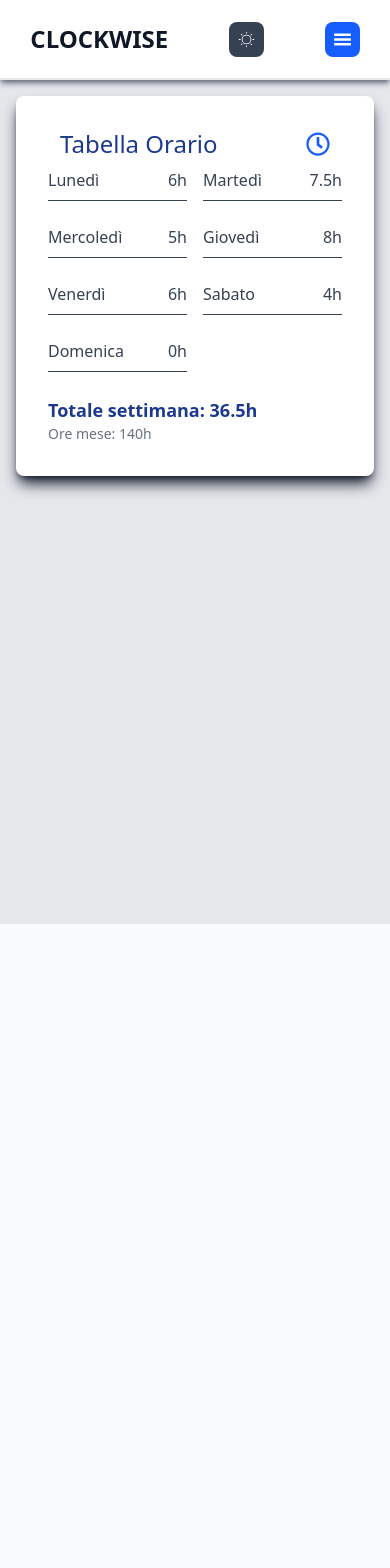
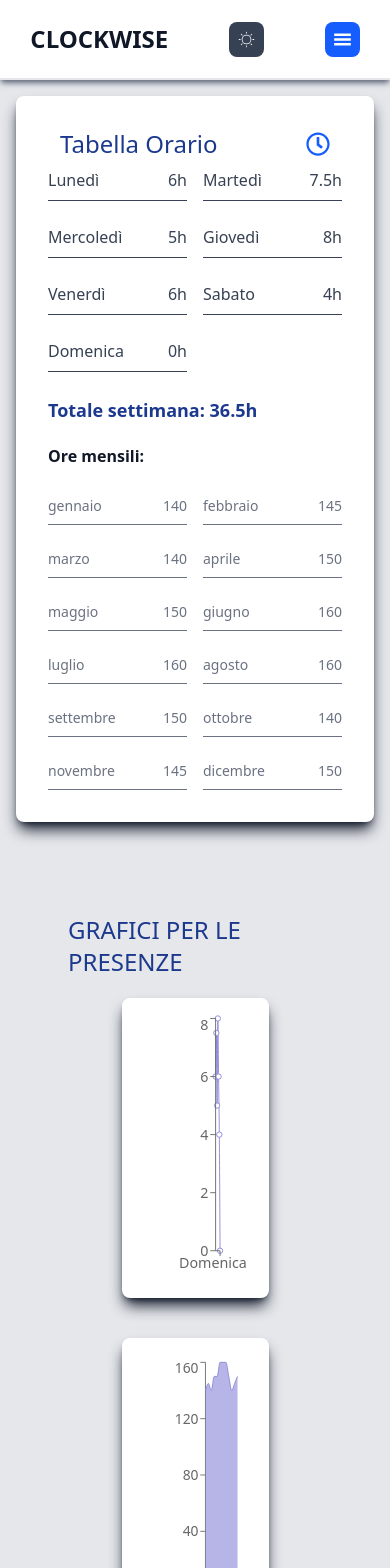
Before and after one commit to EliaGiolli/ClockWise---React-ts, a React (Vite) app: page / in a window 390 px wide. Shown: the top 1568 px of the page. Before the commit the page ends 924 px from the top, so only its background shows below. Built offline with nearby package versions, Linux system fonts and the light colour scheme.

Commit message:
created and animated the Chart.tsx component

```diff
--- a/src/Dashboard.tsx
+++ b/src/Dashboard.tsx
@@ -1,3 +1,4 @@
+import Charts from "./layouts/Charts";
 import Navbar from "./layouts/Navbar"
 import TimeSummary from "./layouts/TimeSummary"
 
@@ -13,6 +14,7 @@ function Dashboard() {
       <Navbar />
       <main className={`${initialTheme === 'light'?'bg-gray-200 text-gray-900':'bg-gray-700 text-white'} flex flex-col w-full min-h-screen p-4`}>
           <TimeSummary />
+          <Charts />
       </main>
     </>
   )
--- a/src/data/timeData.ts
+++ b/src/data/timeData.ts
@@ -8,4 +8,17 @@ export const weeklySummary = [
     { day: "Domenica", hours: 0 },
   ];
 
-  export const monthlyHours = 140;
+  export const monthlyHours = [
+    { month:'gennaio', hours:140 },
+    { month:'febbraio', hours:145 },
+    { month:'marzo', hours:140 },
+    { month:'aprile', hours:150 },
+    { month:'maggio', hours:150 },
+    { month:'giugno', hours:160 },
+    { month:'luglio', hours:160 },
+    { month:'agosto', hours:160 },
+    { month:'settembre', hours:150 },
+    { month:'ottobre', hours:140 },
+    { month:'novembre', hours:145 },
+    { month:'dicembre', hours:150 },
+  ];
--- /dev/null
+++ b/src/layouts/Charts.tsx
@@ -0,0 +1,52 @@
+//external libraries
+import { ResponsiveContainer, LineChart, Line, XAxis, YAxis, AreaChart,Area, Tooltip } from 'recharts'
+import { Element } from 'react-scroll'
+import { motion } from 'motion/react'
+
+//internal imports
+import { weeklySummary,monthlyHours } from "../data/timeData"
+import { useThemeStore } from '../store/store'
+
+function Charts() {
+    const initialTheme = useThemeStore(state => state.initialTheme);
+
+
+
+  return (
+    <Element name='chartsOverview'>
+        <motion.section className="bg-inherit min-h-screen flex flex-col p-8 my-10">
+            <h2 className={`${initialTheme==='light'?'text-blue-900':'text-blue-500'} text-2xl md:text-3xl uppercase mx-auto p-5`}>Grafici per le presenze</h2>
+            <ResponsiveContainer width="50%" height={300}className={`${initialTheme==='light'?'bg-white shadow-gray-900':'bg-gray-900 shadow-gray-200'} mx-auto shadow-lg rounded-lg p-4`}>
+                <LineChart
+                    width={300}
+                    height={300}
+                    data={weeklySummary}
+                    margin={{
+                        top: 5,
+                        right: 30,
+                        left: 20,
+                        bottom: 5,
+                    }}
+                >
+                    <Line type="monotone" dataKey="hours" stroke="#8884d8" isAnimationActive={true} animationDuration={1000} />
+                    <XAxis dataKey="day" />
+                    <YAxis dataKey="hours"/>
+                    <Tooltip/>
+
+                </LineChart>
+            </ResponsiveContainer>
+            <ResponsiveContainer width="50%" height={300} className={`${initialTheme==='light'?'bg-white shadow-gray-900':'bg-gray-900 shadow-gray-200'} mx-auto shadow-lg rounded-lg p-5 mt-10`}>
+                <AreaChart data={monthlyHours}>
+                    <XAxis dataKey="month" />
+                    <YAxis dataKey="hours"/>
+                    <Tooltip />
+                    <Area type="monotone" dataKey="hours" stroke="#8884d8" fill="#8884d8" />
+                </AreaChart>
+                </ResponsiveContainer>
+
+        </motion.section>
+    </Element>
+  )
+}
+
+export default Charts
--- a/src/layouts/Sidebar.tsx
+++ b/src/layouts/Sidebar.tsx
@@ -16,7 +16,7 @@ function Sidebar() {
             </li>
             <li className={`textl-xl md:text-lg px-4 ${initialTheme ==='light' ? 'hover:bg-blue-900 hover:text-white':'text-gray-200 hover:bg-blue-300 hover:text-gray-900'}
                 text-lg md:text-xl hover:rounded-lg px-2 py-1`}>
-                <ScrollLink to='/' smooth={true} duration={500}>Grafico Presenze</ScrollLink>
+                <ScrollLink to='chartsOverview' smooth={true} duration={500}>Grafico Presenze</ScrollLink>
             </li>
             <li className={`textl-xl md:text-lg px-4 ${initialTheme ==='light' ? 'hover:bg-blue-900 hover:text-white':'text-gray-200 hover:bg-blue-300 hover:text-gray-900'}
                 text-lg md:text-xl hover:rounded-lg px-2 py-1`}>
--- a/src/layouts/TimeSummary.tsx
+++ b/src/layouts/TimeSummary.tsx
@@ -37,7 +37,14 @@ function TimeSummary() {
                 <div className={`${initialTheme === 'light'?'text-blue-900':'text-blue-600'} mt-6 text-lg font-semibold`}>
                     Totale settimana: {totalWeeklyHours}h
                 </div>
-                <div className={`${initialTheme ==='light'?'text-gray-500':'text-gray-400'} text-sm`}>Ore mese: {monthlyHours}h</div>
+                <h3 className={`${initialTheme === 'light'?'text-blue-900':'text-blue-600'}text-lg font-semibold my-5 mx-auto`}>Ore mensili:</h3>
+                <div className={`${initialTheme ==='light'?'text-gray-500':'text-gray-400'} text-sm grid grid-cols-2 gap-4`}>
+                    {monthlyHours.map((item)=>(
+                    <div key={item.month} className='flex justify-between border-b py-2'>
+                            <span>{item.month}</span>
+                            <span>{item.hours}</span>
+                    </div>
+                ))}</div>
             </motion.div>
         </Card>
     </Element>
--- /dev/null
+++ b/src/types/chartTypes.ts
@@ -0,0 +1,9 @@
+
+export interface ChartTypes {
+    "day": string,
+    "hours": string | number
+}
+
+export interface MonthlyHours{
+    "monthly hours": number
+}
```
Also changed, not shown: src/types/cardType.tsx (deleted, +0 -9 lines).
